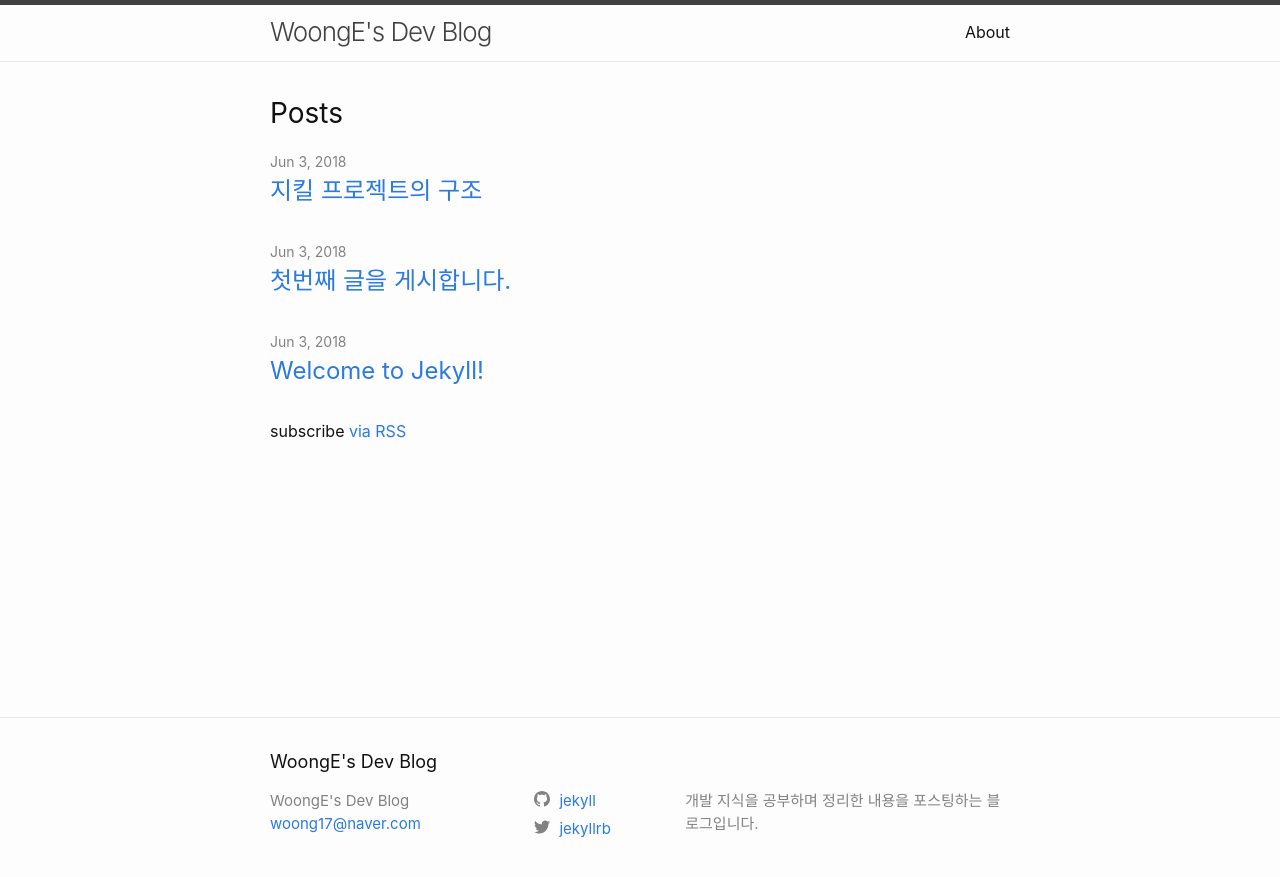
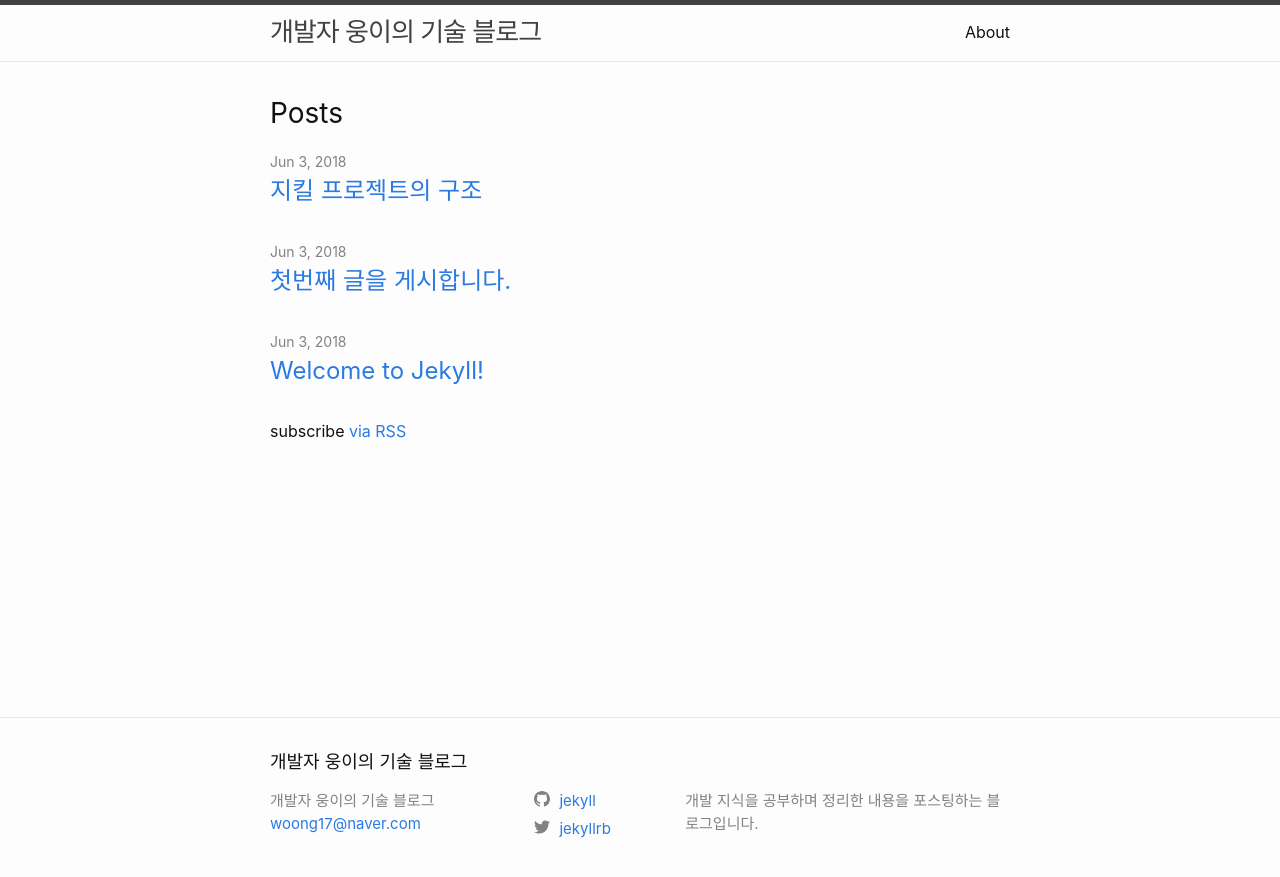
Before and after one commit to WoongE/woonge.github.io, a Jekyll site: the page built from index.md, in a window 1280 px wide. Shown: the top 877 px of the page. Built offline with Jekyll 4.4.1, drawn with Linux system fonts in a browser that asks for light colours.

Commit message:
3rd post

```diff
--- a/_config.yml
+++ b/_config.yml
@@ -13,7 +13,7 @@
 # you will see them accessed via {{ site.title }}, {{ site.email }}, and so on.
 # You can create any custom variable you would like, and they will be accessible
 # in the templates via {{ site.myvariable }}.
-title: WoongE's Dev Blog
+title: 개발자 웅이의 기술 블로그
 email: woong17@naver.com
 description: >- # this means to ignore newlines until "baseurl:"
   개발 지식을 공부하며 정리한 내용을 포스팅하는 블로그입니다.
```
